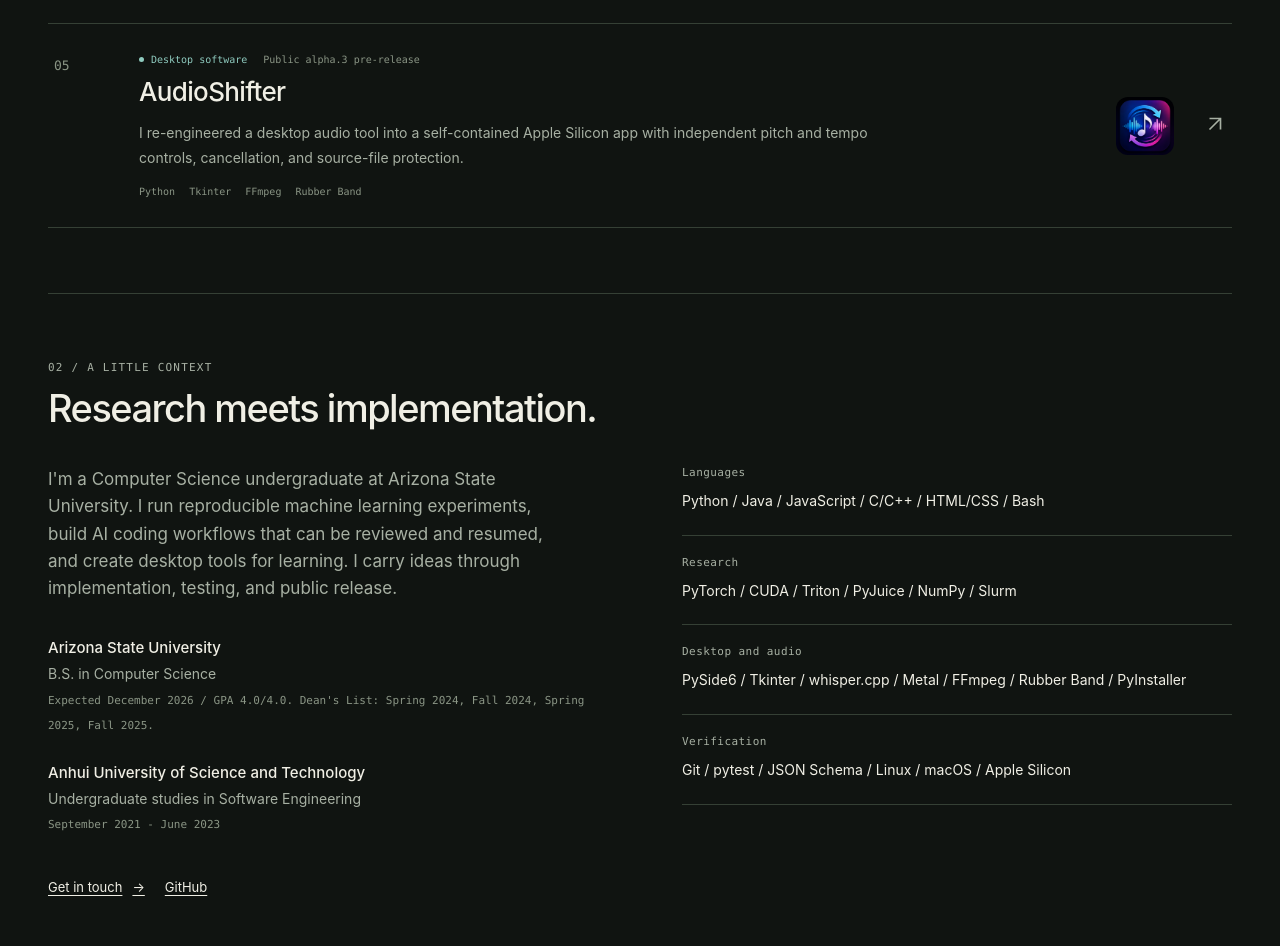
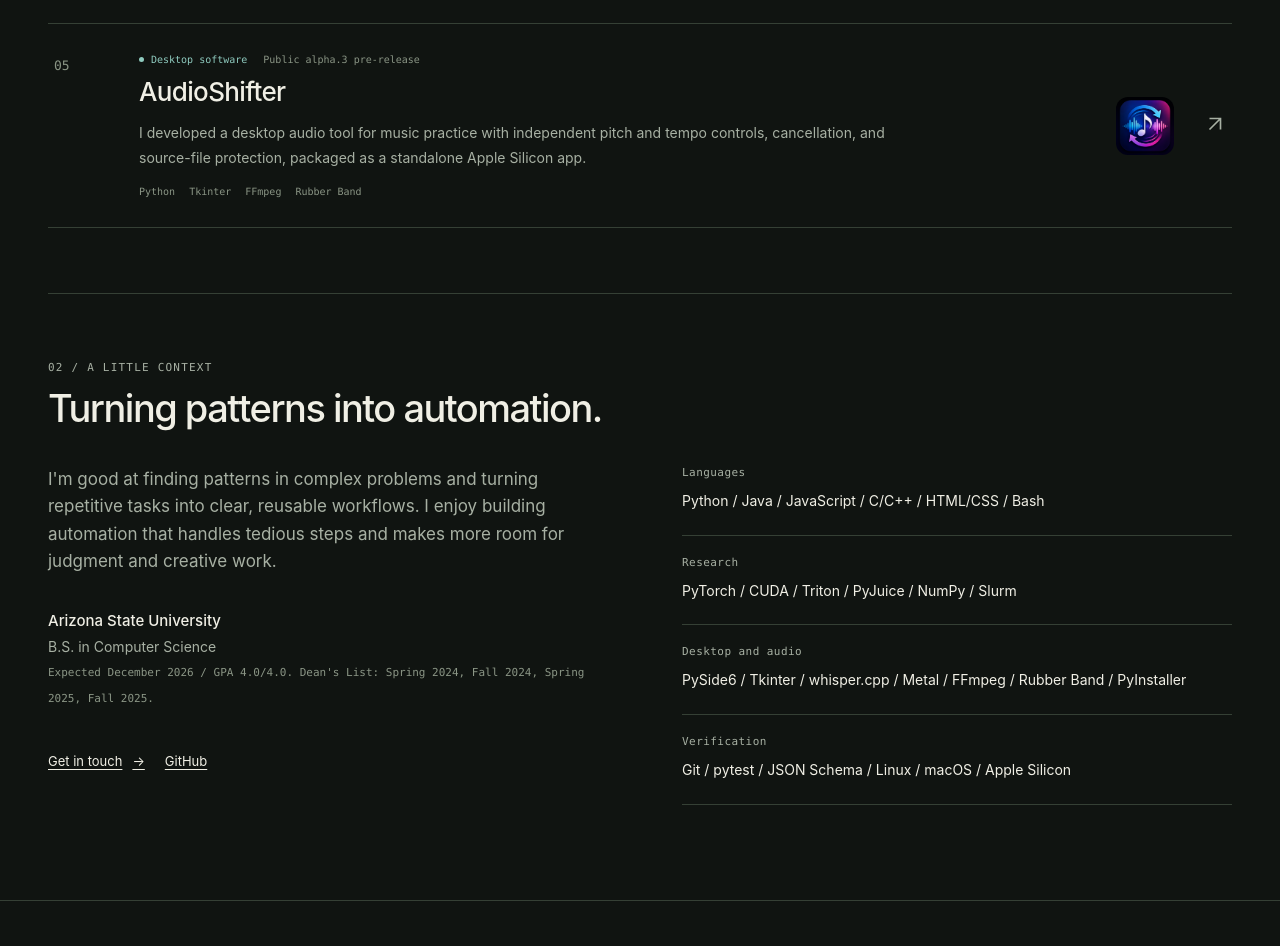
Before and after one commit to smter6626/yeming-portfolio, a Next.js app: page / in a window 1280 px wide. Shown: the part 2020-2966 px from the top of the page. Built offline with nearby package versions, Linux system fonts and the light colour scheme.

Commit message:
Refine personal strengths and project descriptions

```diff
--- a/src/components/pages/HomePage.tsx
+++ b/src/components/pages/HomePage.tsx
@@ -19,6 +19,6 @@ export default function HomePage({ locale }: { locale: Locale }) {
       </div><Showcase projects={projects} locale={locale} />
     </section>
     <section className="section" id="work" aria-labelledby="work-title"><div className="section-top"><div><p className="eyebrow">{zh ? "01 / 代表作品" : "01 / Selected work"}</p><h2 id="work-title">{zh ? <>不同的问题。<br />同样细致的实践。</> : <>Different questions.<br />A shared care for detail.</>}</h2></div><p className="section-description">{zh ? "了解每个项目的设计思路、技术实现与成果。" : "Explore the ideas, implementation, and results behind each project."}</p></div><WorkIndex projects={projects} locale={locale} /></section>
-    <section className="section" id="about" aria-labelledby="about-title"><div className="section-top"><div><p className="eyebrow">{zh ? "02 / 关于我" : "02 / A little context"}</p><h2 id="about-title">{zh ? "连接研究与实现。" : "Research meets implementation."}</h2></div></div><div className="about-grid"><div><p className="about-copy">{profile.introduction}</p><div className="education">{profile.education.map(item => <article key={item.institution}><h3>{item.institution}</h3><p>{item.degree}</p><small>{item.period}{item.detail ? ` / ${item.detail}` : ""}</small></article>)}</div><div className="hero-actions"><a href={`mailto:${profile.email}`} className="text-link">{zh ? "联系我" : "Get in touch"} <span aria-hidden="true">-&gt;</span></a><a className="text-link" href={profile.github} target="_blank" rel="noopener noreferrer">GitHub</a></div></div><div>{profile.skills.map(group => <article className="skill-group" key={group.label}><h3>{group.label}</h3><p>{group.items.join(" / ")}</p></article>)}</div></div></section>
+    <section className="section" id="about" aria-labelledby="about-title"><div className="section-top"><div><p className="eyebrow">{zh ? "02 / 关于我" : "02 / A little context"}</p><h2 id="about-title">{zh ? "抽象问题，构建自动化。" : "Turning patterns into automation."}</h2></div></div><div className="about-grid"><div><p className="about-copy">{profile.introduction}</p><div className="education">{profile.education.map(item => <article key={item.institution}><h3>{item.institution}</h3><p>{item.degree}</p><small>{item.period}{item.detail ? ` / ${item.detail}` : ""}</small></article>)}</div><div className="hero-actions"><a href={`mailto:${profile.email}`} className="text-link">{zh ? "联系我" : "Get in touch"} <span aria-hidden="true">-&gt;</span></a><a className="text-link" href={profile.github} target="_blank" rel="noopener noreferrer">GitHub</a></div></div><div>{profile.skills.map(group => <article className="skill-group" key={group.label}><h3>{group.label}</h3><p>{group.items.join(" / ")}</p></article>)}</div></div></section>
   </main>;
 }
--- a/src/content/profile.ts
+++ b/src/content/profile.ts
@@ -6,20 +6,15 @@ export const profile: Profile = {
   location: "Tempe, Arizona",
   email: "ydai65@asu.edu",
   github: "https://github.com/smter6626",
-  headline: "Machine learning research. Reliable AI workflows. Software people can use.",
+  headline: "Abstract thinking. Workflow design. Automation.",
   introduction:
-    "I'm a Computer Science undergraduate at Arizona State University. I run reproducible machine learning experiments, build AI coding workflows that can be reviewed and resumed, and create desktop tools for learning. I carry ideas through implementation, testing, and public release.",
+    "I'm good at finding patterns in complex problems and turning repetitive tasks into clear, reusable workflows. I enjoy building automation that handles tedious steps and makes more room for judgment and creative work.",
   education: [
     {
       institution: "Arizona State University",
       degree: "B.S. in Computer Science",
       period: "Expected December 2026",
       detail: "GPA 4.0/4.0. Dean's List: Spring 2024, Fall 2024, Spring 2025, Fall 2025.",
-    },
-    {
-      institution: "Anhui University of Science and Technology",
-      degree: "Undergraduate studies in Software Engineering",
-      period: "September 2021 - June 2023",
     },
   ],
   skills: [
--- a/src/content/profile.zh.ts
+++ b/src/content/profile.zh.ts
@@ -5,8 +5,8 @@ export const profileZh: Profile = {
   ...profile,
   name: "Yeming Dai",
   location: "美国亚利桑那州坦佩",
-  headline: "机器学习研究、可靠的 AI 工作流，以及能实际使用的软件。",
-  introduction: "我是亚利桑那州立大学的计算机科学本科生，主要开展可复现的机器学习实验，构建可审查、可恢复的 AI 编程流程，并开发用于学习的桌面工具。我将想法落实到实现、测试与公开发布。",
+  headline: "抽象思维、工作流设计与自动化开发。",
+  introduction: "我擅长从复杂问题中提炼共性，将重复性的操作抽象成清晰、可复用的工作流。我热爱开发自动化工具，让繁琐的步骤由系统完成，把精力留给需要判断和创造的工作。",
   education: [
     {
       institution: "亚利桑那州立大学",
@@ -14,11 +14,6 @@ export const profileZh: Profile = {
       period: "预计 2026 年 12 月毕业",
       detail: "GPA 4.0/4.0。院长荣誉名单：2024 年春季、2024 年秋季、2025 年春季、2025 年秋季。",
     },
-    {
-      institution: "安徽理工大学",
-      degree: "软件工程本科阶段学习",
-      period: "2021 年 9 月至 2023 年 6 月",
-    },
   ],
   skills: profile.skills.map((skill, index) => ({
     ...skill,
--- a/src/content/projects.ts
+++ b/src/content/projects.ts
@@ -176,7 +176,7 @@ export const projects: Project[] = [
     title: "AudioShifter",
     shortTitle: "AudioShifter",
     subtitle: "Pitch and tempo tools for music learners",
-    summary: "I re-engineered a desktop audio tool into a self-contained Apple Silicon app with independent pitch and tempo controls, cancellation, and source-file protection.",
+    summary: "I developed a desktop audio tool for music practice with independent pitch and tempo controls, cancellation, and source-file protection, packaged as a standalone Apple Silicon app.",
     category: "Desktop software",
     role: "Application, testing, and release engineering",
     timeframe: "March 2025 - August 2026",
@@ -185,7 +185,7 @@ export const projects: Project[] = [
     image: "/images/audioshifter.png",
     tags: ["Python", "Tkinter", "FFmpeg", "Rubber Band", "pytest", "PyInstaller"],
     question: "How can non-technical music learners adjust pitch and speed independently while keeping their original audio safe?",
-    approach: "I rebuilt an earlier Windows prototype as a modular local macOS application. The UI and controller are separate from validation, file handling, external tools, and the processing pipeline. FFmpeg/FFprobe and Rubber Band perform the audio processing, with formant preservation and predictable output behavior.",
+    approach: "I designed a modular local macOS application, separating the UI and controller from validation, file handling, external tools, and the processing pipeline. FFmpeg/FFprobe and Rubber Band perform the audio processing, with formant preservation and predictable output behavior.",
     highlights: [
       { title: "Independent learning controls", body: "I implemented independently configurable pitch changes from -24 to +24 semitones and speed changes from -95% to +400%, with MP3, M4A, WAV, and FLAC inputs." },
       { title: "Cancellation with cleanup", body: "I added background processing, child-process-group cleanup, exclusive non-overwriting output creation, source-file protection, and partial-file removal on failures or cancellation." },
--- a/src/content/projects.zh.ts
+++ b/src/content/projects.zh.ts
@@ -156,13 +156,13 @@ export const projectsZh: Project[] = [
     title: "AudioShifter",
     shortTitle: "AudioShifter",
     subtitle: "面向音乐学习者的变调与变速工具",
-    summary: "我将早期桌面音频工具重新实现为可独立运行的 Apple Silicon 应用，支持分别调整音高和速度、取消处理，并保护源文件。",
+    summary: "我开发了一款用于音乐练习的桌面音频工具，支持分别调整音高和速度、取消处理，并保护源文件，提供可独立运行的 Apple Silicon 应用。",
     role: "应用开发、测试与发布工程",
     timeframe: "2025 年 3 月至 2026 年 8 月",
     status: "已公开发布 alpha.3 预览版",
     tags: ["Python", "Tkinter", "FFmpeg", "Rubber Band", "pytest", "PyInstaller"],
     question: "不熟悉技术的音乐学习者，怎样分别调整音高与速度，同时保证原始音频不被改动？",
-    approach: "我将早期 Windows 原型重构为模块化的本地 macOS 应用，将界面和控制器与校验、文件处理、外部工具及音频管线分离。FFmpeg/FFprobe 与 Rubber Band 执行音频处理，保留共振峰，并提供可预期的输出行为。",
+    approach: "我采用模块化设计，将界面和控制器与校验、文件处理、外部工具及音频管线分离。FFmpeg/FFprobe 与 Rubber Band 执行音频处理，保留共振峰，并提供可预期的输出行为。",
     highlights: [
       { title: "分别调整调性与练习速度", body: "我实现 -24 至 +24 半音的变调和 -95% 至 +400% 的变速，两项参数可独立设置，支持 MP3、M4A、WAV 和 FLAC 输入。" },
       { title: "取消后完成清理", body: "我加入后台处理、子进程组清理、不覆盖现有文件的独占输出创建、源文件保护，以及失败或取消时的残缺文件删除。" },
```
